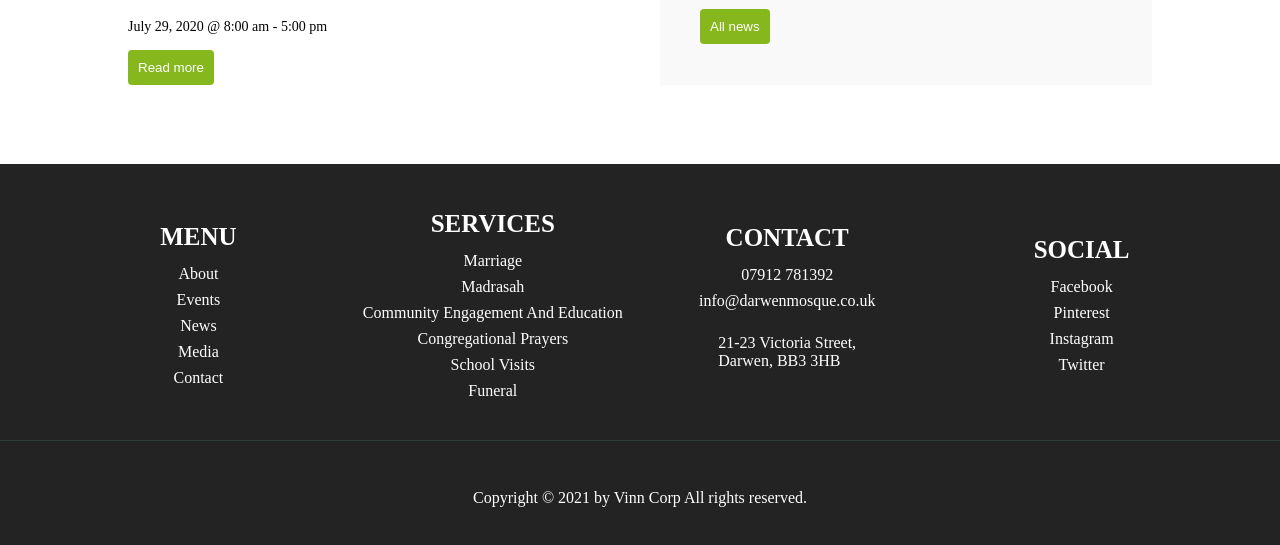
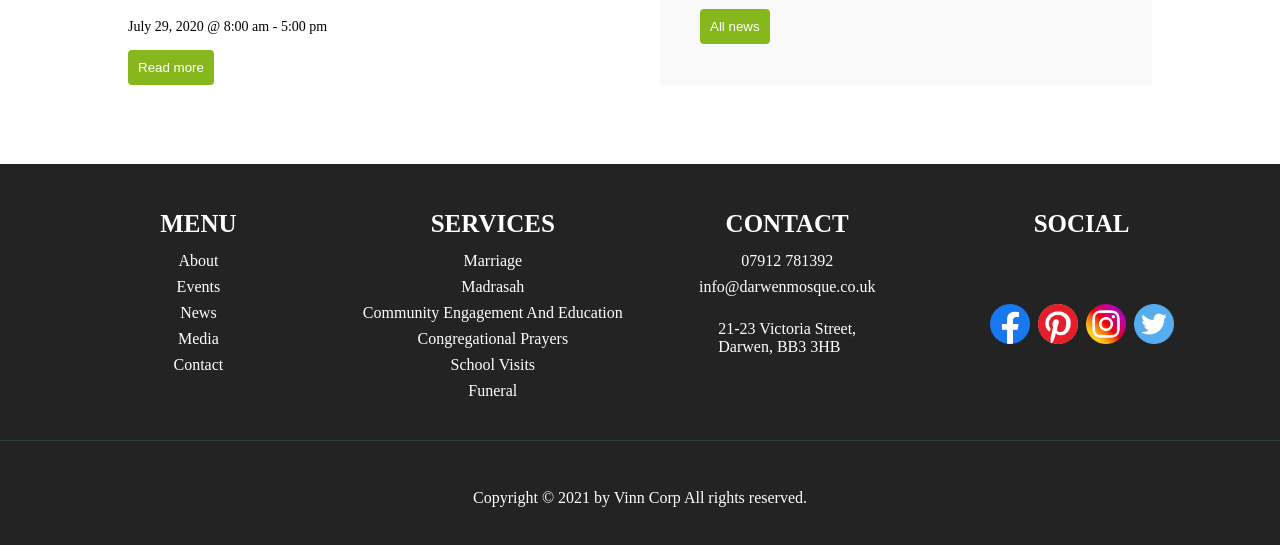
Before and after one commit to goutam-das/madina-masjid-darwen, a Gatsby site: page / in a window 1280 px wide. Shown: the part 2343-2888 px from the top of the page. Built offline with nearby package versions, Linux system fonts and the light colour scheme; Gatsby itself is replaced by a stand-in of ours.

Commit message:
social icons

```diff
--- a/src/components/Footer.jsx
+++ b/src/components/Footer.jsx
@@ -10,6 +10,10 @@ import {
   FooterMenuItemLink,
   FooterMenuItemText,
 } from "../styles";
+import facebook from "../images/facebook.png";
+import instagram from "../images/instagram.png";
+import pinterest from "../images/pinterest.png";
+import twitter from "../images/twitter.png";
 
 const FooterComponent = () => {
   return (
@@ -56,12 +60,13 @@ const FooterComponent = () => {
         </Grid>
         <Grid>
           <Title>Social</Title>
-          <FooterMenu>
+          <SocialLinks />
+          {/* <FooterMenu>
             <FooterMenuItemLink>Facebook</FooterMenuItemLink>
             <FooterMenuItemLink>Pinterest</FooterMenuItemLink>
             <FooterMenuItemLink>Instagram</FooterMenuItemLink>
             <FooterMenuItemLink>Twitter</FooterMenuItemLink>
-          </FooterMenu>
+          </FooterMenu> */}
         </Grid>
       </FooterMenuContainer>
       <FooterDivider />
@@ -76,6 +81,41 @@ const FooterComponent = () => {
 
 export default FooterComponent;
 
+const SocialLinks = () => {
+  return (
+    <SocialLinksContainer>
+      <a href="/">
+        <img src={facebook} alt="Facebook" />
+      </a>
+      <a href="/">
+        <img src={pinterest} alt="Pinterest" />
+      </a>
+      <a href="/">
+        <img src={instagram} alt="Instagram" />
+      </a>
+      <a href="/">
+        <img src={twitter} alt="Twitter" />
+      </a>
+    </SocialLinksContainer>
+  );
+};
+
+const SocialLinksContainer = styled.div`
+  display: flex;
+  justify-content: center;
+  align-items: center;
+
+  img {
+    height: 40px;
+    width: 40px;
+  }
+
+  a {
+    text-decoration: none;
+    margin: 0 4px;
+  }
+`;
+
 const Grid = styled.div`
   display: grid;
   grid-template-rows: 48px auto;
--- a/src/styles/index.js
+++ b/src/styles/index.js
@@ -104,8 +104,6 @@ export const Footer = styled.footer`
 export const FooterMenuContainer = styled.div`
   display: grid;
   grid-template-columns: repeat(4, 1fr);
-  justify-content: center;
-  align-items: center;
   padding: 36px 4%;
 `;
 export const FooterCopyrightContainer = styled.div`
```
Also changed, not shown: src/images/facebook.png (added), src/images/instagram.png (added), src/images/pinterest.png (added), src/images/twitter.png (added).
